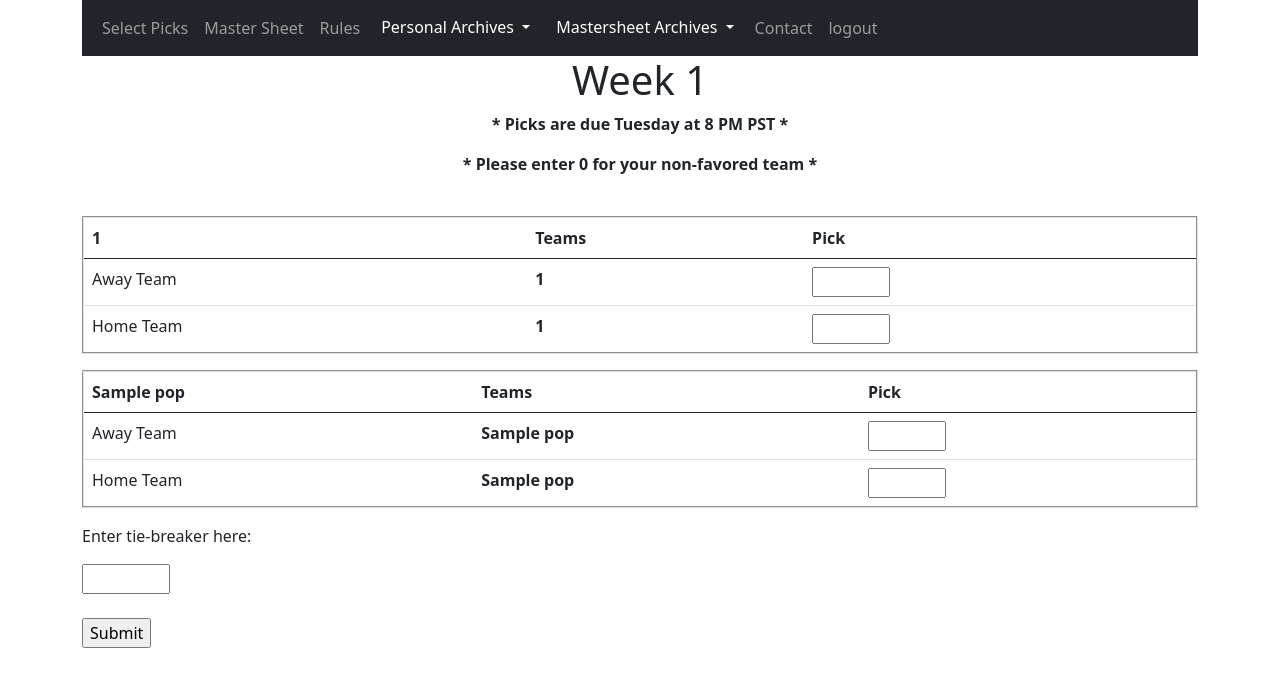
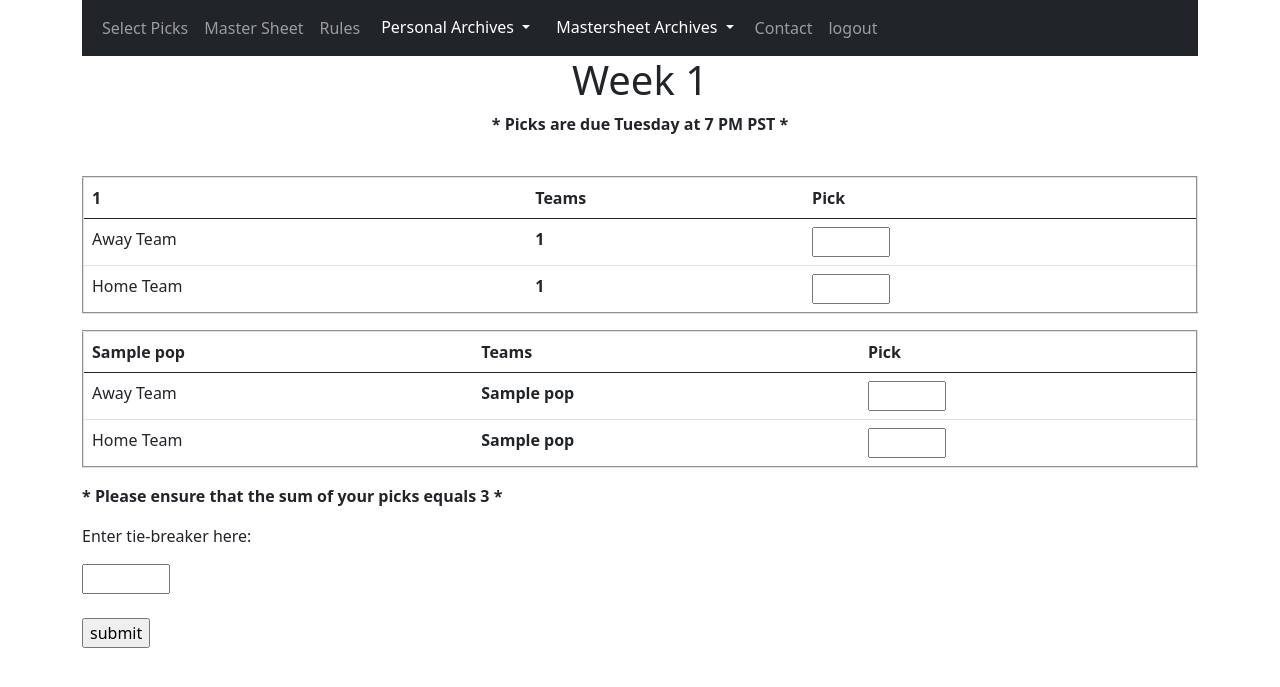
Before and after one commit to AdityaSudini123/el-dogo-nfl, a Flask app: page /select_picks in a window 1280 px wide. Shown: the top 687 px of the page. Run offline with Flask 2, Linux system fonts and the light colour scheme; a user stored in the database is signed in; a database or web service that is not in the repository returns one stand-in record (values such as "Sample title").

Commit message:
first publish

```diff
--- a/website/auth.py
+++ b/website/auth.py
@@ -170,13 +170,14 @@ def select_picks():
             new_entry = {"_id": current_user.username, "week_number": week_number, "winners": list(winners_dict.keys()),
                          "confidence": list(winners_dict.values()), "tie_breaker": tie_breaker}
             mongoDB[f'week_{week_number}'].insert_one(new_entry)
+            flash(category='success', message='Congrats! Your picks for the week have been submitted')
             return redirect(url_for('views.home'))
         else:
             flash('You have already made your picks', category='error')
             return redirect(url_for('views.home'))
 
     return render_template("select_picks.html", name=current_user.email, home_teams=home_teams, away_teams=away_teams,
-                           len=len(home_teams), week_number=week_number, game_days=game_days)
+                           len=len(home_teams), week_number=week_number, game_days=game_days, possible_score=possible_score)
 
 @auth.route("/mastersheet")
 @login_required
--- a/website/templates/select_picks.html
+++ b/website/templates/select_picks.html
@@ -43,8 +43,7 @@
     </nav>
 
 <h1 align="center" xmlns="http://www.w3.org/1999/html">Week {{week_number}}</h1>
-<p align="center"><b>* Picks are due Tuesday at 8 PM PST *</b></p>
-<p align="center"><b>* Please enter 0 for your non-favored team *</b></p>
+<p align="center"><b>* Picks are due Tuesday at 7 PM PST *</b></p>
 <br>
 <div>
   {% for i in range(0, len) %}
@@ -74,12 +73,13 @@
       </tbody>
     </table>
     {% endfor %}
+    <p><b>* Please ensure that the sum of your picks equals {{possible_score}} *</b></p>
     <form id="myForm" method="post">
       <p>Enter tie-breaker here:</p>
       <input form="myForm" name="tie_breaker" id="tie_breaker" min="0" max="99" type="number" placeholder="" required>
       <br>
       <br>
-      <input form="myForm" type="submit">
+      <input type="submit" value="submit">
       <br>
       <br>
     </form>
```
Also changed, not shown: website/database.db, website/templates/home.html (line endings or trailing spaces).
